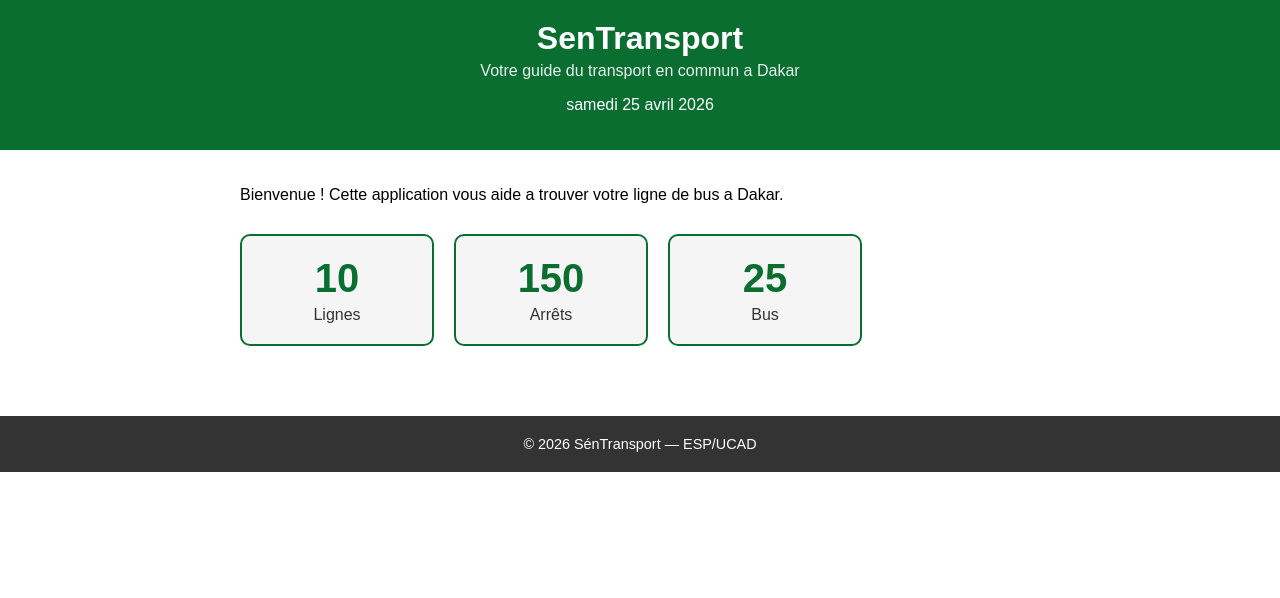
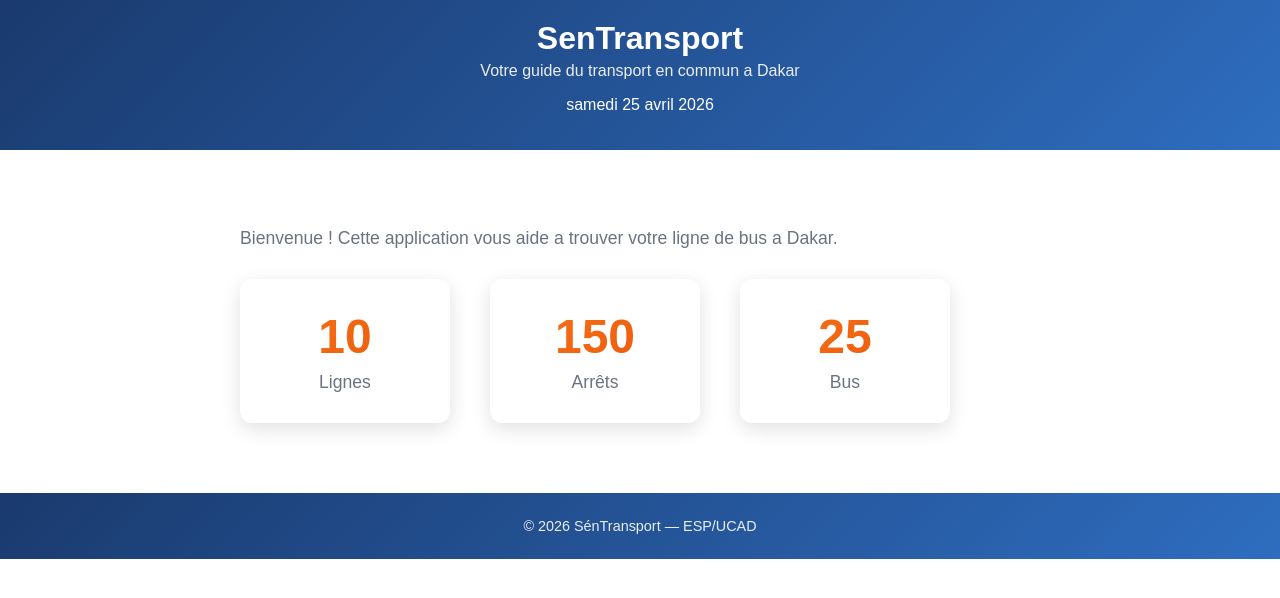
Before and after one commit to Medina05-cyber/sentransport, a React (Create React App) app: page / in a window 1280 px wide. Shown: the top 598 px of the page. Built offline with nearby package versions, Linux system fonts and the light colour scheme.

Commit message:
Amélioration du style - dégradé, hover, orange

```diff
--- a/src/App.css
+++ b/src/App.css
@@ -13,3 +13,12 @@
   gap: 20px;
   margin-top: 30px;
 }
+.contenu p {
+  color: #6b7280;
+  font-size: 1.1rem;
+}
+.contenu {
+  padding: 20px;
+  max-width: 800px;
+  margin: 40px auto 0 auto;
+}
--- a/src/Footer.css
+++ b/src/Footer.css
@@ -1,12 +1,13 @@
 .footer {
-  background-color: #333333;
+  background: linear-gradient(135deg, #1a3a6e, #2e6dbf);
   color: white;
   text-align: center;
-  padding: 20px;
+  padding: 25px;
   margin-top: 50px;
 }
 
 .footer p {
   margin: 0;
   font-size: 0.9rem;
+  opacity: 0.9;
 }
--- a/src/Header.css
+++ b/src/Header.css
@@ -1,5 +1,5 @@
 .header {
-  background-color: #0a6e31;
+  background-color: #0a396e;
   color: white;
   padding: 20px;
   text-align: center;
@@ -15,3 +15,9 @@
   font-size: 1rem;
   opacity: 0.9;
 }
+.header {
+  background: linear-gradient(135deg, #1a3a6e, #2e6dbf);
+  color: white;
+  padding: 20px;
+  text-align: center;
+}
--- a/src/Statistique.css
+++ b/src/Statistique.css
@@ -1,26 +1,38 @@
 .statistiques-container {
   display: flex;
   flex-direction: row;
-  gap: 20px;
+  gap: 40px;
+  justify-content: center;
 }
 
 .statistique {
-  background-color: #f5f5f5;
-  border: 2px solid #0a6e31;
-  border-radius: 10px;
-  padding: 20px;
+  background-color: white;
+  border: none;
+  border-radius: 12px;
+  padding: 30px 25px;
   text-align: center;
-  width: 150px;
+  width: 160px;
+  box-shadow: 0px 6px 20px rgba(0, 0, 0, 0.12);
+  transition: transform 0.3s ease, box-shadow 0.3s ease;
+  cursor: pointer;
+}
+
+.statistique:hover {
+  transform: translateY(-8px);
+  box-shadow: 0px 12px 30px rgba(234, 88, 12, 0.25);
 }
 
 .statistique-chiffre {
-  font-size: 2.5rem;
-  color: #0a6e31;
+  font-size: 3rem;
+  background: linear-gradient(135deg, #f97316, #ea580c);
+  -webkit-background-clip: text;
+  -webkit-text-fill-color: transparent;
   margin: 0;
+  font-weight: bold;
 }
 
 .statistique-label {
   font-size: 1rem;
-  color: #333;
-  margin: 5px 0 0 0;
+  color: #555;
+  margin: 8px 0 0 0;
 }
```
